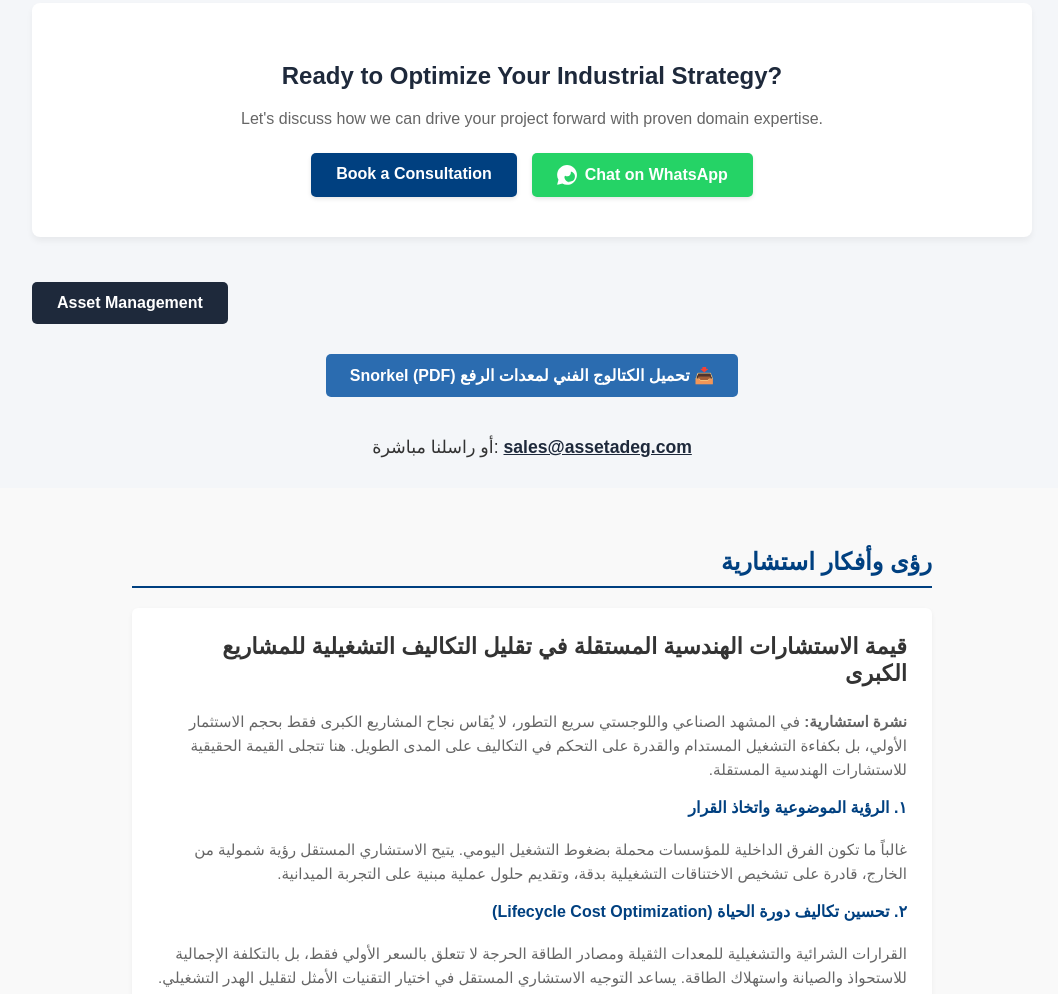
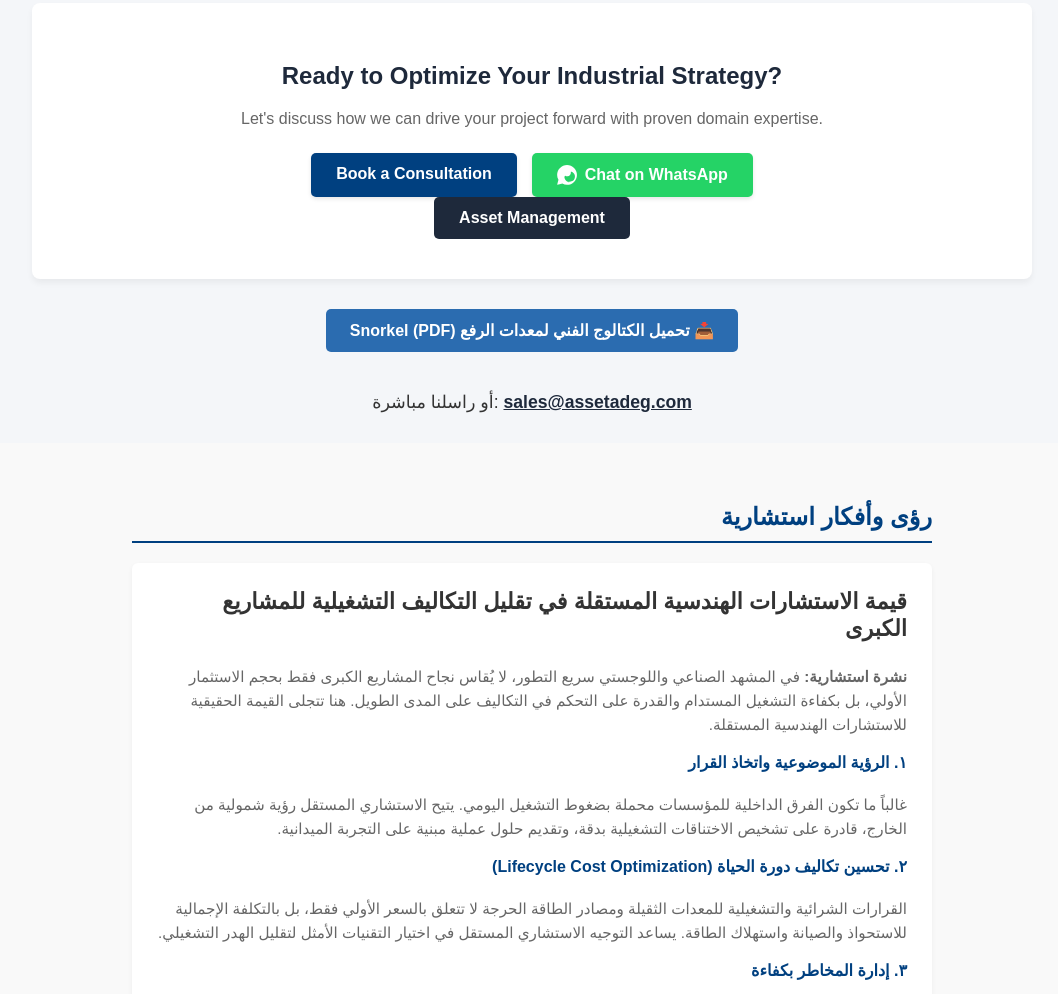
Before and after one commit to Mahmoud69-Fathy/consultant-site, a plain HTML site: page index.html in a window 1280 px wide. Shown: the part 823-1817 px from the top of the page, without its empty margins (108-1166 px from the left). Drawn offline with Linux system fonts and the light colour scheme.

Commit message:
Fix Asset Management button placement

```diff
--- a/index.html
+++ b/index.html
@@ -69,9 +69,9 @@
                     Chat on WhatsApp
                 </a>
             </div>
+<a href="asset-management.html" style="background-color: #1e293b; color: white; padding: 12px 25px; border-radius: 5px; text-decoration: none; font-weight: bold; display: inline-block;">Asset Management</a>
 
         </div>
-<a href="asset-management.html" style="background-color: #1e293b; color: white; padding: 12px 25px; border-radius: 5px; text-decoration: none; font-weight: bold; display: inline-block; margin-top: 15px;">Asset Management</a>
 <div
 style="text-align: center; margin: 30px 0;">
   <a href="snorkel.pdf" target="_blank"" target="_blank" style="background-color: #2b6cb0; color: white; padding: 12px 24px; text-decoration: none; border-radius: 5px; font-weight: bold; display: inline-block; direction: rtl;">
```
